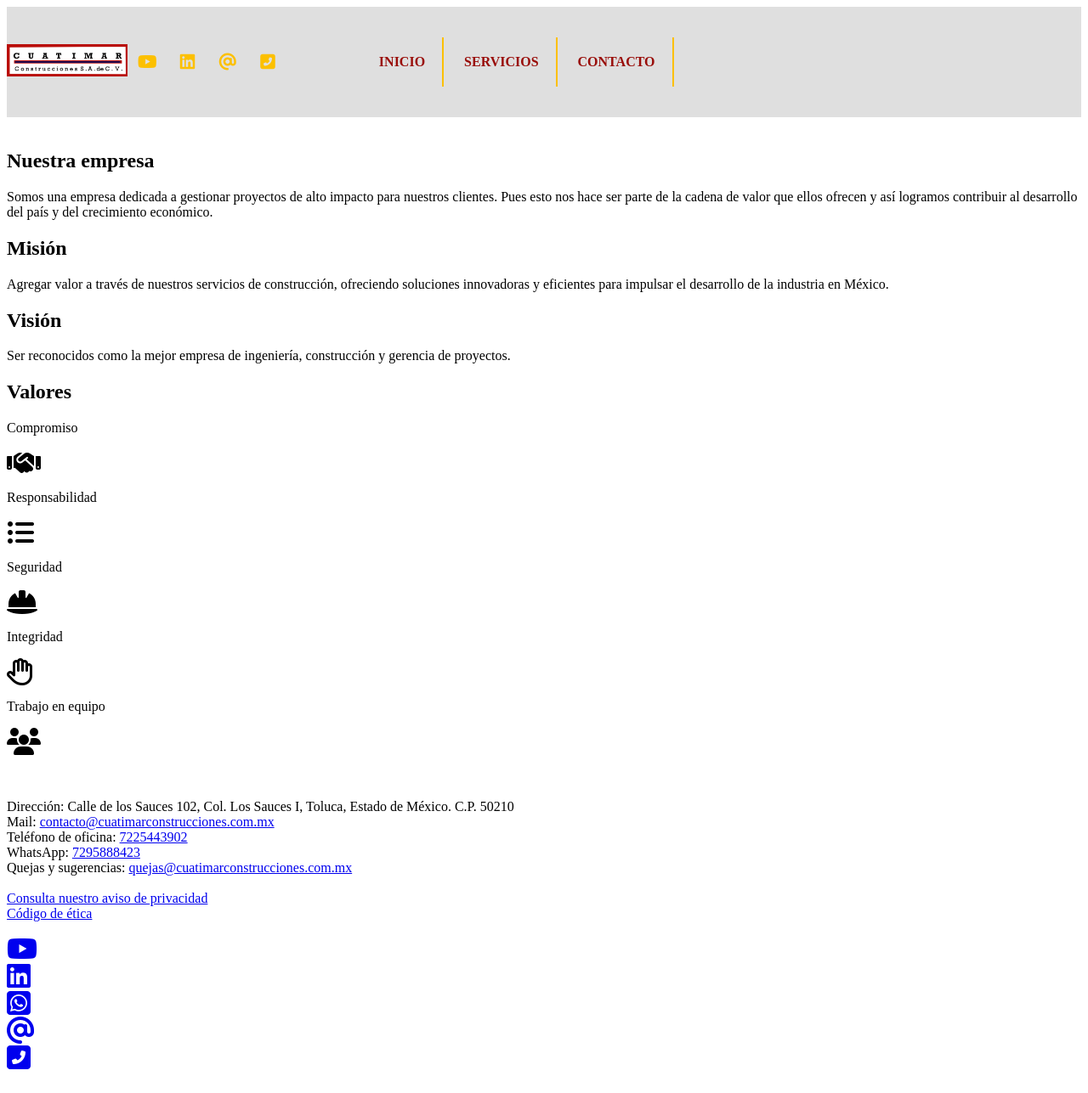
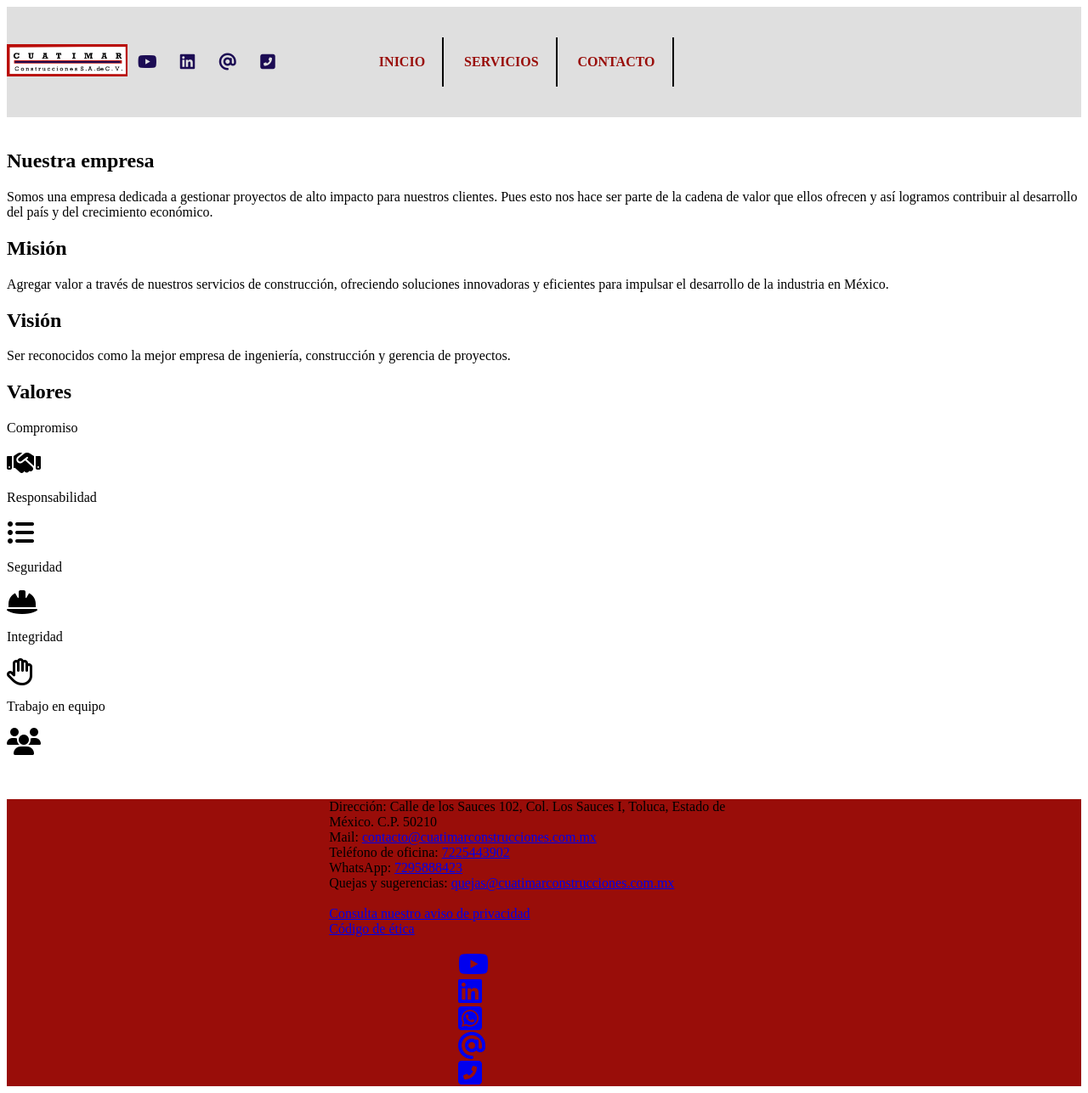
Before and after one commit to DavidCrzBlt/cuatimar_webpage, a PHP site: page / in a window 1280 px wide. Shown: the whole page at 85% size. Before the commit the page ends 1259 px from the top, so only its background shows below. Run offline with PHP 8.4, Linux system fonts and the light colour scheme; some libraries are stand-ins or nearby versions.

Commit message:
Update styles.css

```diff
--- a/css/styles.css
+++ b/css/styles.css
@@ -2,19 +2,22 @@
 .logo{width:15vw; display: flex; align-items: center; justify-content: center;}
 .header_redes{width: 25vw; display: flex; align-items: center;}
 .icon_redes{width:20%; text-align: center;}
-.iconsa{color: #FCC000; text-decoration: none;width:20%; text-align: center;}
-.iconsa:hover{color:#70AD47;}
+.iconsa{color: #1C0C54; text-decoration: none;width:20%; text-align: center;}
+.iconsa:hover{color:#990D09;}
 header img{max-width: 150px;width:100%;}
 header{width:100%;display: flex;align-items: center; background-color: #DFDFDF}
 header nav{z-index:1000;max-width: 1000px; width: 95%; margin: 20px auto;}
 header nav ul{list-style: none;}
-header nav ul li{display: inline-block;position:relative;border-right: 2px solid #FCC000;font-size: 1em;text-transform: uppercase;}
+header nav ul li{display: inline-block;position:relative;border-right: 2px solid #000;font-size: 1em;text-transform: uppercase;}
 header nav ul li:hover{color: #1C0C54;}
 header nav ul li a{color:#990D09;font-weight: bold;display: block;text-decoration: none;padding: 20px;}
 header nav ul li:hover .children{display: block;}
 header nav ul li .children{display: none;background: #011826;position: absolute;width: 150%;z-index: 1000;}
 header nav ul li .children li{display: block;overflow: hidden;border-bottom: 1px solid rgba(255,255,255,0.5);}
 header nav ul li .children li a{display: block;}
+
+footer{background-color: #990D09;}
+footer div div{width: 40%;margin-left: auto;margin-right: auto;}
 
 @media screen and (max-width:800px){
 
```
